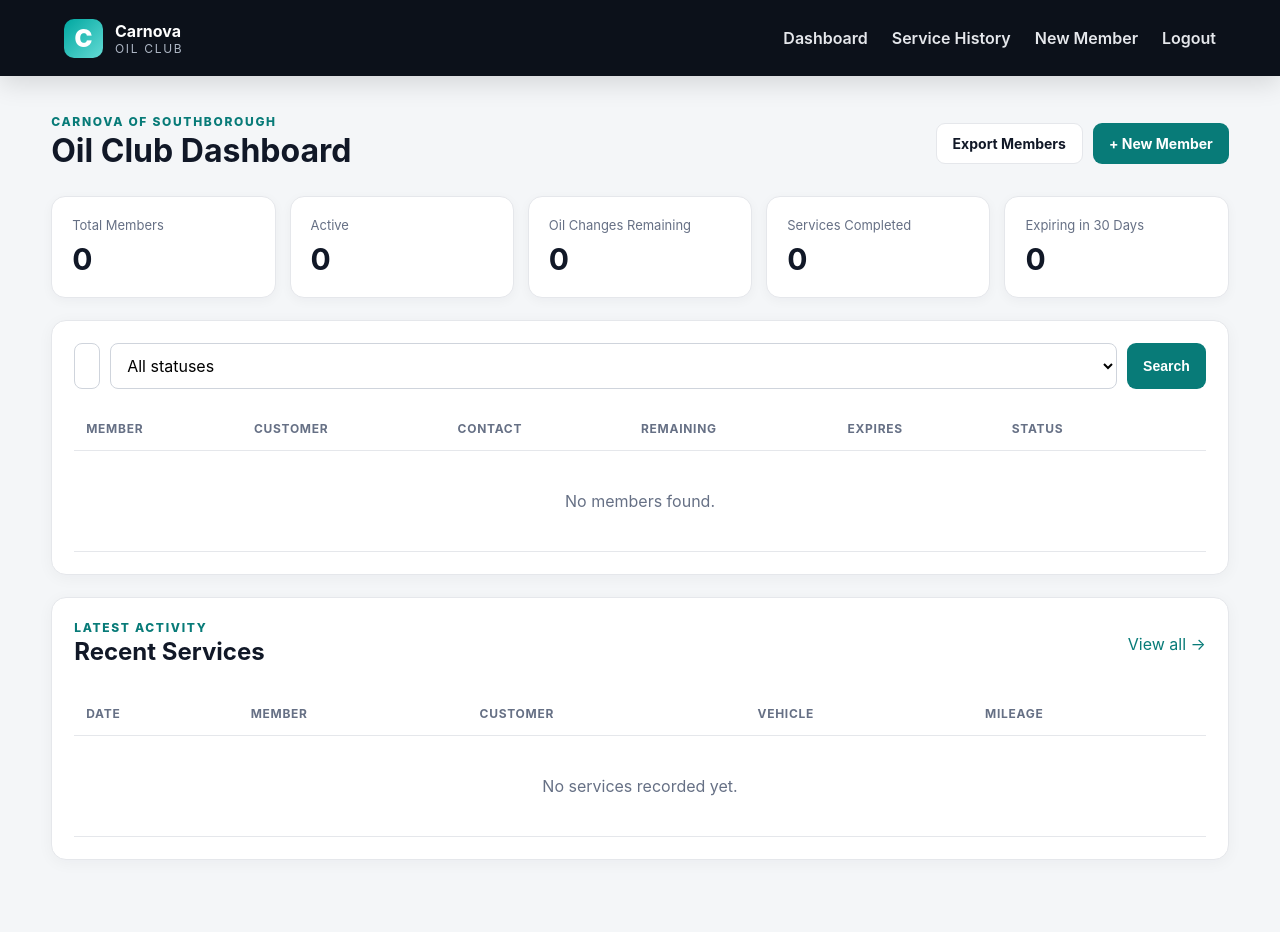
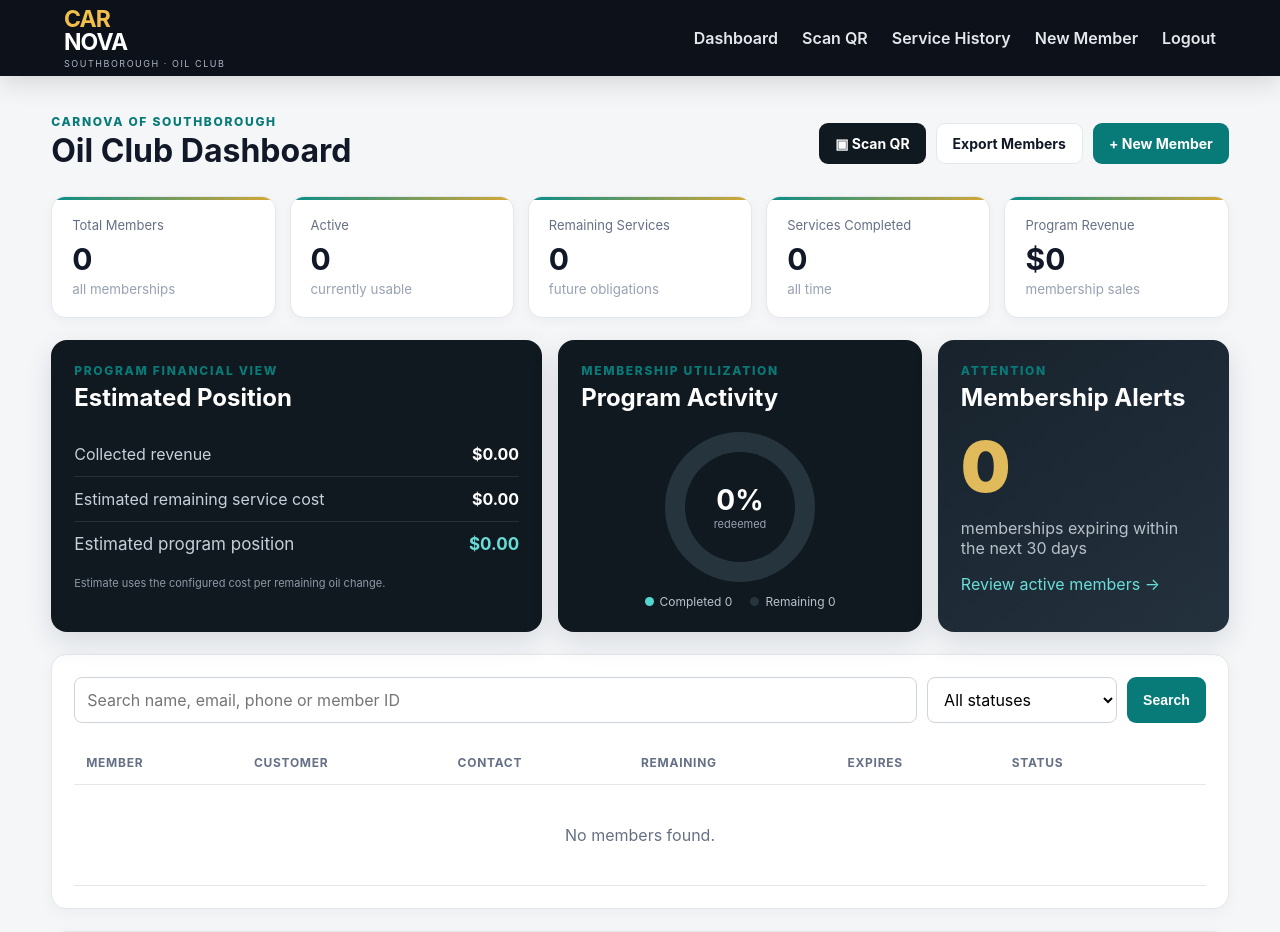
Before and after one commit to douglasilucca/carnova-oil-club, a Flask app: page /dashboard in a window 1280 px wide. Shown: the top 932 px of the page. Run offline with Flask 3, Linux system fonts and the light colour scheme; the visitor is signed in with stand-in values (Sample User, id 1).

Commit message:
Add files via upload

```diff
--- a/app.py
+++ b/app.py
@@ -45,6 +45,7 @@ class Member(db.Model):
     remaining_changes = db.Column(db.Integer, nullable=False, default=5)
     status = db.Column(db.String(30), nullable=False, default="active")
     stripe_payment_id = db.Column(db.String(255), unique=True)
+    price_paid_cents = db.Column(db.Integer, nullable=False, default=22900)
     token = db.Column(db.String(255), unique=True, nullable=False)
     created_at = db.Column(db.DateTime, nullable=False, default=datetime.utcnow)
     redemptions = db.relationship(
@@ -66,12 +67,26 @@ class Redemption(db.Model):
 def add_missing_columns():
     """Small safe migration for existing Render databases."""
     inspector = inspect(db.engine)
-    if "redemption" not in inspector.get_table_names():
+    tables = inspector.get_table_names()
+    statements = []
+
+    if "member" in tables:
+        member_columns = {column["name"] for column in inspector.get_columns("member")}
+        if "price_paid_cents" not in member_columns:
+            statements.append(
+                "ALTER TABLE member ADD COLUMN price_paid_cents INTEGER DEFAULT 22900 NOT NULL"
+            )
+
+    if "redemption" not in tables:
+        for statement in statements:
+            try:
+                db.session.execute(text(statement))
+                db.session.commit()
+            except Exception:
+                db.session.rollback()
         return
 
     existing = {column["name"] for column in inspector.get_columns("redemption")}
-    dialect = db.engine.dialect.name
-    statements = []
 
     if "vehicle" not in existing:
         statements.append("ALTER TABLE redemption ADD COLUMN vehicle VARCHAR(255)")
@@ -210,6 +225,10 @@ def dashboard():
     all_redemptions = Redemption.query.count()
     expiring_cutoff = date.today() + timedelta(days=30)
 
+    total_revenue_cents = sum((member.price_paid_cents or 0) for member in all_members)
+    estimated_service_cost_cents = stats_cost = int(os.environ.get("ESTIMATED_COST_PER_CHANGE_CENTS", "6500"))
+    outstanding_cost_cents = sum(member.remaining_changes for member in all_members) * estimated_service_cost_cents
+
     stats = {
         "total_members": len(all_members),
         "active_members": sum(
@@ -217,6 +236,9 @@ def dashboard():
         ),
         "remaining_changes": sum(member.remaining_changes for member in all_members),
         "redeemed_changes": all_redemptions,
+        "revenue": total_revenue_cents / 100,
+        "outstanding_cost": outstanding_cost_cents / 100,
+        "estimated_profit": (total_revenue_cents - outstanding_cost_cents) / 100,
         "expiring_soon": sum(
             1
             for member in all_members
@@ -419,6 +441,12 @@ def history():
     return render_template("history.html", redemptions=redemptions, q=q)
 
 
+@app.route("/scan")
+@login_required
+def scan_qr():
+    return render_template("scan.html")
+
+
 @app.route("/m/<token>")
 def member_public(token):
     member = Member.query.filter_by(token=token).first_or_404()
@@ -558,24 +586,42 @@ def stripe_webhook():
     if event["type"] == "checkout.session.completed":
         obj = event["data"]["object"]
         details = obj.get("customer_details") or {}
+        shipping = obj.get("shipping_details") or {}
         email = details.get("email") or obj.get("customer_email")
         payment_id = obj.get("payment_intent") or obj.get("id")
+        customer_name = (
+            details.get("name")
+            or shipping.get("name")
+            or (obj.get("metadata") or {}).get("customer_name")
+            or obj.get("customer_name")
+        )
+        customer_phone = details.get("phone") or shipping.get("phone") or ""
+
+        stripe_secret = os.environ.get("STRIPE_SECRET_KEY")
+        customer_id = obj.get("customer")
+        if stripe_secret and customer_id and (not customer_name or not customer_phone):
+            try:
+                stripe.api_key = stripe_secret
+                customer = stripe.Customer.retrieve(customer_id)
+                customer_name = customer_name or customer.get("name")
+                customer_phone = customer_phone or customer.get("phone") or ""
+            except Exception:
+                pass
 
         if email and not Member.query.filter_by(
             stripe_payment_id=payment_id
         ).first():
             member = Member(
                 member_id=next_member_id(),
-                name=details.get("name")
-                or obj.get("customer_name")
-                or "Stripe Customer",
+                name=customer_name or email.split("@")[0].replace(".", " ").title(),
                 email=email.strip().lower(),
-                phone=details.get("phone") or "",
+                phone=customer_phone,
                 purchase_date=date.today(),
                 expiration_date=date.today() + timedelta(days=365),
                 total_changes=5,
                 remaining_changes=5,
                 stripe_payment_id=payment_id,
+                price_paid_cents=int(obj.get("amount_total") or 22900),
                 token=secrets.token_urlsafe(24),
             )
             db.session.add(member)
--- a/static/style.css
+++ b/static/style.css
@@ -23,3 +23,16 @@ label{display:grid;gap:7px;font-weight:700;font-size:14px}
 .public-wrap{max-width:650px;margin:auto}.public-card{margin-bottom:22px}.public-history{display:grid;gap:5px;padding:14px 0;border-bottom:1px solid var(--line)}.public-history span{color:var(--muted)}.public-note{text-align:center;color:var(--muted);font-size:13px}
 @media(max-width:1050px){.stats{grid-template-columns:repeat(2,1fr)}.member-grid,.redeem-panel{grid-template-columns:1fr}}
 @media(max-width:720px){.topbar{height:auto;padding:14px 18px;align-items:flex-start}.topbar nav{gap:10px;flex-wrap:wrap;justify-content:flex-end}.topbar nav a{font-size:12px}.brand small{display:none}main{padding:24px 14px 55px}.page-heading,.panel-heading{align-items:flex-start;flex-direction:column}.stats{grid-template-columns:1fr 1fr}.stats article{padding:15px}.stats strong{font-size:24px}.filters{display:grid}.redeem-form,.form-grid{grid-template-columns:1fr}.wide{grid-column:auto}.member-card{padding:22px}.remaining-number{font-size:62px}.details dl{grid-template-columns:1fr}}
+
+.wordmark{display:grid;line-height:1}.wordmark strong{font-size:23px;letter-spacing:-.04em;color:#f3bf4b}.wordmark strong span{color:white}.wordmark small{font-size:9px;text-transform:uppercase;letter-spacing:.17em;color:#aeb7c5;margin-top:5px}
+.card-wordmark{display:grid;font-size:25px;font-weight:950;letter-spacing:-.06em;color:#e7b74f;line-height:.9}.card-wordmark span{color:white}.card-wordmark small{font-size:8px;color:#a9b4be;text-transform:uppercase;letter-spacing:.2em;margin-top:6px}
+.gold{color:#d9b45d!important}.dark{background:#101820;color:white}.centered{justify-content:center}
+.premium-stats{grid-template-columns:repeat(5,1fr)}.premium-stats article{position:relative;overflow:hidden}.premium-stats article:before{content:"";position:absolute;left:0;right:0;top:0;height:3px;background:linear-gradient(90deg,#088d88,#d5a836)}.premium-stats small{color:#98a2b3;display:block;margin-top:4px}
+.finance-grid{display:grid;grid-template-columns:1.35fr 1fr .8fr;gap:16px;margin-bottom:22px}.finance-card{background:#101820;color:white;border-radius:16px;padding:23px;box-shadow:0 10px 28px rgba(16,24,40,.12)}.finance-card h2{margin:5px 0 20px}.finance-row{display:flex;justify-content:space-between;gap:15px;padding:12px 0;border-bottom:1px solid rgba(255,255,255,.1);color:#c7d0d9}.finance-row strong{color:white}.finance-row.total{border:0;font-size:17px}.finance-row.total strong{color:#69ddd7}.fineprint{color:#8e9aa6;font-size:11px;margin:10px 0 0}
+.donut{--value:0;width:150px;height:150px;border-radius:50%;margin:12px auto;background:conic-gradient(#54d5cf calc(var(--value)*1%),#26343e 0);display:grid;place-items:center}.donut:before{content:"";position:absolute}.donut>div{width:110px;height:110px;border-radius:50%;background:#101820;display:grid;place-content:center;text-align:center}.donut strong{font-size:28px}.donut span{font-size:11px;color:#98a2b3}.legend{display:flex;justify-content:center;gap:18px;font-size:12px;color:#b9c2cb}.legend i{display:inline-block;width:9px;height:9px;border-radius:50%;background:#26343e;margin-right:6px}.legend i.used{background:#54d5cf}
+.alerts-card{background:linear-gradient(145deg,#17222c,#24323e)}.alert-number{font-size:70px;font-weight:900;color:#e1ba5b;line-height:1}.alerts-card p:not(.eyebrow){color:#b8c1ca}.alerts-card a{color:#69ddd7}
+.search-field{min-width:280px}.filters select{flex:0 0 190px}
+.scanner-layout{display:grid;grid-template-columns:1.3fr .7fr;gap:22px}.scanner-card{background:#101820;border-radius:18px;padding:24px;color:white;text-align:center}.scanner-frame{position:relative;max-width:650px;aspect-ratio:4/3;margin:auto;background:#05090d;border-radius:14px;overflow:hidden}.scanner-frame video{width:100%;height:100%;object-fit:cover}.scan-corners{position:absolute;inset:12%;border:3px solid rgba(84,213,207,.9);border-radius:18px;box-shadow:0 0 0 999px rgba(0,0,0,.35)}.scan-line{position:absolute;left:14%;right:14%;top:50%;height:2px;background:#e2bd62;box-shadow:0 0 12px #e2bd62;animation:scan 2.2s ease-in-out infinite}@keyframes scan{0%,100%{transform:translateY(-120px)}50%{transform:translateY(120px)}}.manual-lookup{align-self:start}
+.card-meta.three{gap:15px}.card-meta.three span{text-align:left}.card-meta.three span:last-child{text-align:right}
+@media(max-width:1100px){.premium-stats{grid-template-columns:repeat(2,1fr)}.finance-grid{grid-template-columns:1fr 1fr}.alerts-card{grid-column:1/-1}.scanner-layout{grid-template-columns:1fr}}
+@media(max-width:720px){.premium-stats{grid-template-columns:1fr 1fr}.finance-grid{grid-template-columns:1fr}.alerts-card{grid-column:auto}.filters select{flex:auto}.search-field{min-width:0}.wordmark strong{font-size:18px}.card-meta.three{font-size:11px}}
--- a/templates/base.html
+++ b/templates/base.html
@@ -10,11 +10,11 @@
   {% if session.get('admin_id') %}
   <header class="topbar">
     <a class="brand" href="{{ url_for('dashboard') }}">
-      <span class="brand-mark">C</span>
-      <span><strong>Carnova</strong><small>Oil Club</small></span>
+      <span class="wordmark"><strong>CAR<span>NOVA</span></strong><small>Southborough · Oil Club</small></span>
     </a>
     <nav>
       <a href="{{ url_for('dashboard') }}">Dashboard</a>
+      <a href="{{ url_for('scan_qr') }}">Scan QR</a>
       <a href="{{ url_for('history') }}">Service History</a>
       <a href="{{ url_for('new_member') }}">New Member</a>
       <a href="{{ url_for('logout') }}">Logout</a>
--- a/templates/dashboard.html
+++ b/templates/dashboard.html
@@ -4,22 +4,51 @@
 <div class="page-heading">
   <div><p class="eyebrow">CARNOVA OF SOUTHBOROUGH</p><h1>Oil Club Dashboard</h1></div>
   <div class="actions">
+    <a class="button dark" href="{{ url_for('scan_qr') }}">▣ Scan QR</a>
     <a class="button secondary" href="{{ url_for('export_members') }}">Export Members</a>
     <a class="button primary" href="{{ url_for('new_member') }}">+ New Member</a>
   </div>
 </div>
 
-<section class="stats">
-  <article><span>Total Members</span><strong>{{ stats.total_members }}</strong></article>
-  <article><span>Active</span><strong>{{ stats.active_members }}</strong></article>
-  <article><span>Oil Changes Remaining</span><strong>{{ stats.remaining_changes }}</strong></article>
-  <article><span>Services Completed</span><strong>{{ stats.redeemed_changes }}</strong></article>
-  <article><span>Expiring in 30 Days</span><strong>{{ stats.expiring_soon }}</strong></article>
+<section class="stats premium-stats">
+  <article><span>Total Members</span><strong>{{ stats.total_members }}</strong><small>all memberships</small></article>
+  <article><span>Active</span><strong>{{ stats.active_members }}</strong><small>currently usable</small></article>
+  <article><span>Remaining Services</span><strong>{{ stats.remaining_changes }}</strong><small>future obligations</small></article>
+  <article><span>Services Completed</span><strong>{{ stats.redeemed_changes }}</strong><small>all time</small></article>
+  <article><span>Program Revenue</span><strong>${{ "{:,.0f}".format(stats.revenue) }}</strong><small>membership sales</small></article>
+</section>
+
+<section class="finance-grid">
+  <article class="finance-card">
+    <p class="eyebrow">PROGRAM FINANCIAL VIEW</p>
+    <h2>Estimated Position</h2>
+    <div class="finance-row"><span>Collected revenue</span><strong>${{ "{:,.2f}".format(stats.revenue) }}</strong></div>
+    <div class="finance-row"><span>Estimated remaining service cost</span><strong>${{ "{:,.2f}".format(stats.outstanding_cost) }}</strong></div>
+    <div class="finance-row total"><span>Estimated program position</span><strong>${{ "{:,.2f}".format(stats.estimated_profit) }}</strong></div>
+    <p class="fineprint">Estimate uses the configured cost per remaining oil change.</p>
+  </article>
+
+  <article class="finance-card">
+    <p class="eyebrow">MEMBERSHIP UTILIZATION</p>
+    <h2>Program Activity</h2>
+    {% set total_capacity = stats.remaining_changes + stats.redeemed_changes %}
+    {% set used_pct = (stats.redeemed_changes / total_capacity * 100) if total_capacity else 0 %}
+    <div class="donut" style="--value: {{ used_pct }};"><div><strong>{{ used_pct|round|int }}%</strong><span>redeemed</span></div></div>
+    <div class="legend"><span><i class="used"></i>Completed {{ stats.redeemed_changes }}</span><span><i></i>Remaining {{ stats.remaining_changes }}</span></div>
+  </article>
+
+  <article class="finance-card alerts-card">
+    <p class="eyebrow">ATTENTION</p>
+    <h2>Membership Alerts</h2>
+    <div class="alert-number">{{ stats.expiring_soon }}</div>
+    <p>memberships expiring within the next 30 days</p>
+    <a href="{{ url_for('dashboard', status='active') }}">Review active members →</a>
+  </article>
 </section>
 
 <section class="panel">
   <form class="filters" method="get">
-    <input type="search" name="q" value="{{ q }}" placeholder="Search name, email, phone or member ID">
+    <input class="search-field" type="search" name="q" value="{{ q }}" placeholder="Search name, email, phone or member ID">
     <select name="status">
       <option value="">All statuses</option>
       {% for value in ['active','completed','expired','cancelled'] %}
--- a/templates/member_detail.html
+++ b/templates/member_detail.html
@@ -11,13 +11,13 @@
 
 <section class="member-grid">
   <article class="member-card">
-    <div class="member-card-top"><span class="brand-mark">C</span><span class="badge {{ member.status }}">{{ member.status }}</span></div>
-    <p class="eyebrow">CARNOVA OIL CLUB</p>
+    <div class="member-card-top"><span class="card-wordmark">CAR<span>NOVA</span><small>Southborough</small></span><span class="badge {{ member.status }}">{{ member.status }}</span></div>
+    <p class="eyebrow gold">OIL CLUB PREMIUM</p>
     <h2>{{ member.name }}</h2>
     <div class="remaining-number">{{ member.remaining_changes }}</div>
     <p>premium full synthetic oil changes remaining</p>
     <div class="progress"><span style="width: {{ (member.remaining_changes / member.total_changes * 100) if member.total_changes else 0 }}%"></span></div>
-    <div class="card-meta"><span>Member<br><strong>{{ member.member_id }}</strong></span><span>Expires<br><strong>{{ member.expiration_date.strftime('%m/%d/%Y') }}</strong></span></div>
+    <div class="card-meta three"><span>Member<br><strong>{{ member.member_id }}</strong></span><span>Member Since<br><strong>{{ member.purchase_date.strftime('%m/%d/%Y') }}</strong></span><span>Expires<br><strong>{{ member.expiration_date.strftime('%m/%d/%Y') }}</strong></span></div>
   </article>
 
   <article class="panel details">
--- a/templates/member_public.html
+++ b/templates/member_public.html
@@ -3,9 +3,8 @@
 {% block content %}
 <section class="public-wrap">
   <article class="member-card public-card">
-    <div class="member-card-top"><span class="brand-mark">C</span><span class="badge {{ member.status }}">{{ member.status }}</span></div>
-    <p class="eyebrow">CARNOVA OF SOUTHBOROUGH</p>
-    <h1>Oil Club</h1>
+    <div class="member-card-top"><span class="card-wordmark">CAR<span>NOVA</span><small>Southborough</small></span><span class="badge {{ member.status }}">{{ member.status }}</span></div>
+    <p class="eyebrow gold">OIL CLUB PREMIUM</p>
     <h2>{{ member.name }}</h2>
     <div class="remaining-number">{{ member.remaining_changes }}</div>
     <p>premium full synthetic oil changes remaining</p>
```
Also changed, not shown: templates/scan.html (added, +92 -0 lines), README.md.
